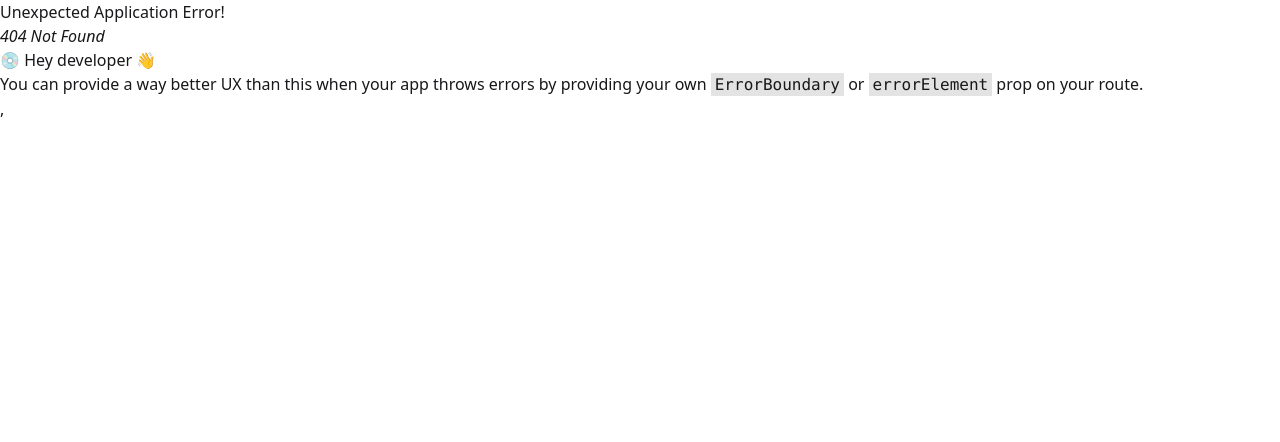
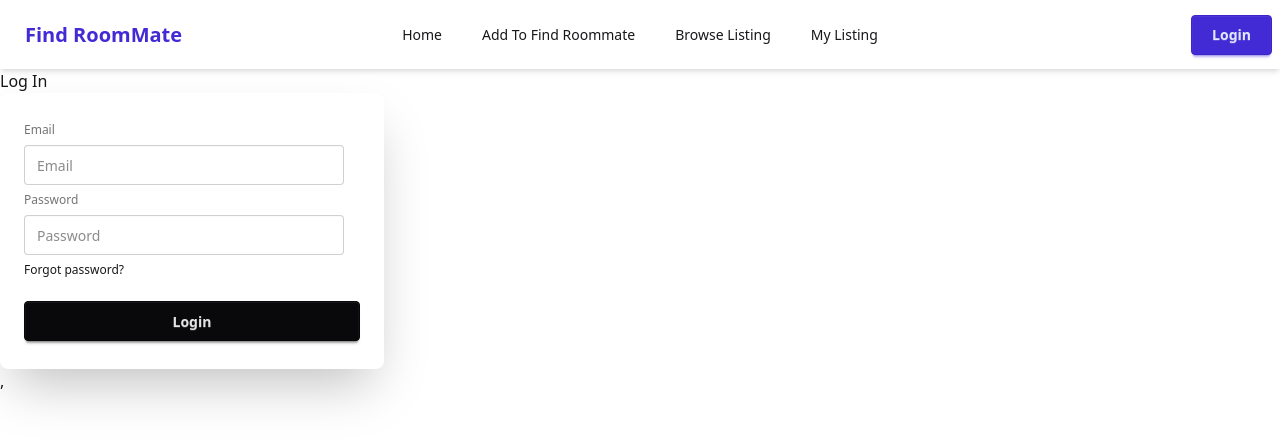
Before and after one commit to ahasanshaker/add-room-finder-client, a React (Vite) app: page /login in a window 1280 px wide. Before the commit this address had no page. Shown: the top 442 px of the page. Built offline with nearby package versions, Linux system fonts and the light colour scheme.

Commit message:
create sign up and login component

```diff
--- /dev/null
+++ b/src/Component/Login.jsx
@@ -0,0 +1,23 @@
+import React from 'react';
+
+const Login = () => {
+    return (
+        <div>
+            <h1>Log In</h1>
+             <div className="card bg-base-100 w-full max-w-sm shrink-0 shadow-2xl">
+      <div className="card-body">
+        <fieldset className="fieldset">
+          <label className="label">Email</label>
+          <input type="email" className="input" placeholder="Email" />
+          <label className="label">Password</label>
+          <input type="password" className="input" placeholder="Password" />
+          <div><a className="link link-hover">Forgot password?</a></div>
+          <button className="btn btn-neutral mt-4">Login</button>
+        </fieldset>
+      </div>
+    </div>
+        </div>
+    );
+};
+
+export default Login;
--- /dev/null
+++ b/src/Component/SignUp.jsx
@@ -0,0 +1,23 @@
+import React from 'react';
+
+const SignUp = () => {
+    return (
+        <div>
+            <h1>Sign Up</h1>
+             <div className="card bg-base-100 w-full max-w-sm shrink-0 shadow-2xl">
+      <div className="card-body">
+        <fieldset className="fieldset">
+          <label className="label">Email</label>
+          <input type="email" className="input" placeholder="Email" />
+          <label className="label">Password</label>
+          <input type="password" className="input" placeholder="Password" />
+          <div><a className="link link-hover">Forgot password?</a></div>
+          <button className="btn btn-neutral mt-4">Login</button>
+        </fieldset>
+      </div>
+    </div>
+        </div>
+    );
+};
+
+export default SignUp;
--- a/src/main.jsx
+++ b/src/main.jsx
@@ -9,6 +9,8 @@
 import AddRoom from './Component/AddRoom.jsx';
 import UpdateRoom from './Component/UpdateRoom.jsx';
 import BrowseAll from './Component/BrowseAll.jsx';
+import Login from './Component/Login.jsx';
+import SignUp from './Component/SignUp.jsx';
 
 const router = createBrowserRouter([
   {
@@ -32,6 +34,14 @@
         path: 'browseAll',
         Component: BrowseAll
       },
+      {
+        path: 'login',
+        Component: Login
+      },
+      {
+        path: 'signup',
+        Component: SignUp
+      },
     ]
   },
 ]);
```
